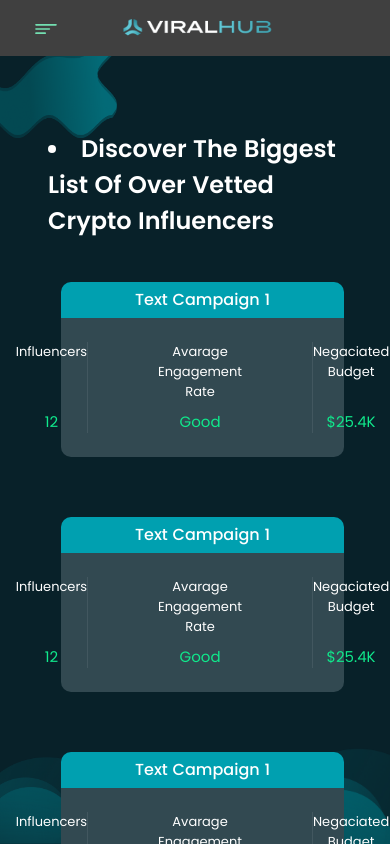
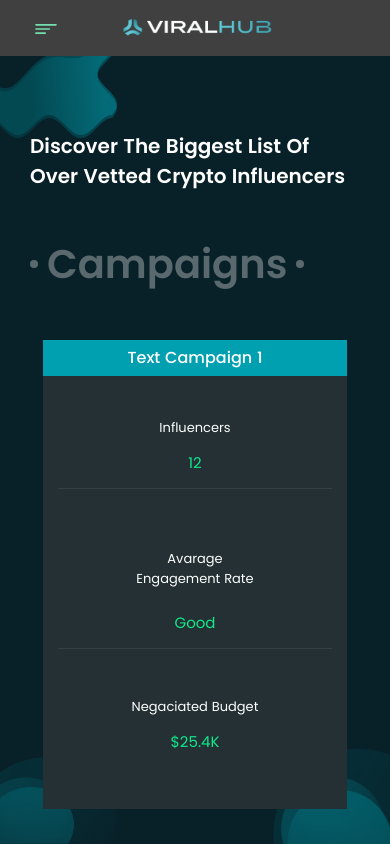
Before and after one commit to devlancer412/influx-frontend, a Next.js app: page /campaign in a window 390 px wide. Built offline with nearby package versions, Linux system fonts and the light colour scheme.

Commit message:
campaign list page responsive finished

```diff
--- a/components/pages/campaign/CampaignCard.tsx
+++ b/components/pages/campaign/CampaignCard.tsx
@@ -13,32 +13,32 @@ const CampaignCard: React.FC<Campaign> = ({
     <Link href={`/campaign/${id}`}>
       <div className='w-full flex flex-col hover:cursor-pointer'>
         <div className='relative w-full'>
-          <h3 className='w-full bg-[#00A0B0] py-[6px] text-[16px] leading-[24px] text-white capitalize font-medium text-center rounded-t-[10px]'>
+          <h3 className='w-full bg-[#00A0B0] py-[6px] text-[16px] leading-[24px] text-white capitalize font-medium text-center md:rounded-t-[10px]'>
             {name}
           </h3>
         </div>
-        <div className='w-full py-[24px] flex flex-row justify-center items-stretch bg-[#324951] rounded-b-[10px]'>
+        <div className='w-full py-[42px] md:py-[24px] flex flex-col md:flex-row justify-center items-center md:items-stretch bg-[#243034] md:bg-[#324951] md:rounded-b-[10px]'>
           <div className='flex flex-col justify-between w-[160px] text-center'>
             <h5 className='text-[13px] leading-[20px] text-white'>
               Influencers
             </h5>
-            <h5 className='text-[15px] leading-[22px] text-[#10E98C]'>
+            <h5 className='text-[15px] leading-[22px] text-[#10E98C] py-[14px] md:py-0'>
               {influencers}
             </h5>
           </div>
-          <div className='flex flex-col justify-between w-[295px] text-center px-[70px] border-x border-[#FFFFFF14]'>
+          <div className='flex flex-col justify-between w-[90%] md:w-[295px] text-center px-[70px] border-y md:border-y-0 md:border-x border-[#FFFFFF14] pt-[60px] md:pt-0'>
             <h5 className='text-[13px] leading-[20px] text-white mb-[9px]'>
               Avarage Engagement Rate
             </h5>
-            <h5 className='text-[15px] leading-[22px] text-[#10E98C]'>
+            <h5 className='text-[15px] leading-[22px] text-[#10E98C] py-[14px] md:py-0'>
               {averageEngagementRate}
             </h5>
           </div>
-          <div className='flex flex-col justify-between w-[160px] text-center'>
+          <div className='flex flex-col justify-between w-[160px] text-center pt-[48px] md:pt-0'>
             <h5 className='text-[13px] leading-[20px] text-white'>
               Negaciated Budget
             </h5>
-            <h5 className='text-[15px] leading-[22px] text-[#10E98C]'>
+            <h5 className='text-[15px] leading-[22px] text-[#10E98C] py-[14px] md:py-0'>
               ${budget}K
             </h5>
           </div>
--- a/pages/campaign/index.tsx
+++ b/pages/campaign/index.tsx
@@ -6,10 +6,17 @@ import { RootState } from '../../store';
 const CampaignList: React.FC = () => {
   const campaigns = useSelector((store: RootState) => store.campaigns);
   return (
-    <div className='pl-[48px] pr-[33px] py-[75px] flex flex-col font-poppins'>
-      <ul className='font-semibold text-[24px] leading-[36px] text-white capitalize list-disc list-inside mb-[43px]'>
+    <div className='px-[30px] md:pl-[48px] md:pr-[33px] py-[75px] flex flex-col font-poppins'>
+      <ul className='font-semibold text-[20px] leading-[30px] md:text-[24px] md:leading-[36px] text-white capitalize md:list-disc list-inside mb-[43px]'>
         <li>Discover the biggest list of over vetted crypto influencers</li>
       </ul>
+      <div className='w-full md:hidden flex flex-row justify-start items-center mb-[46px]'>
+        <div className='w-2 h-2 rounded-full bg-[#D9D9D964]' />
+        <h1 className='mx-[9px] font-semibold text-[40px] leading-[60px] text-[#D9D9D964]'>
+          Campaigns
+        </h1>
+        <div className='w-2 h-2 rounded-full bg-[#D9D9D964]' />
+      </div>
       <div className='w-full grid grid-cols-1 gap-[60px] px-[13px]'>
         {campaigns.map((campaign) => (
           <CampaignCard {...campaign} />
```
